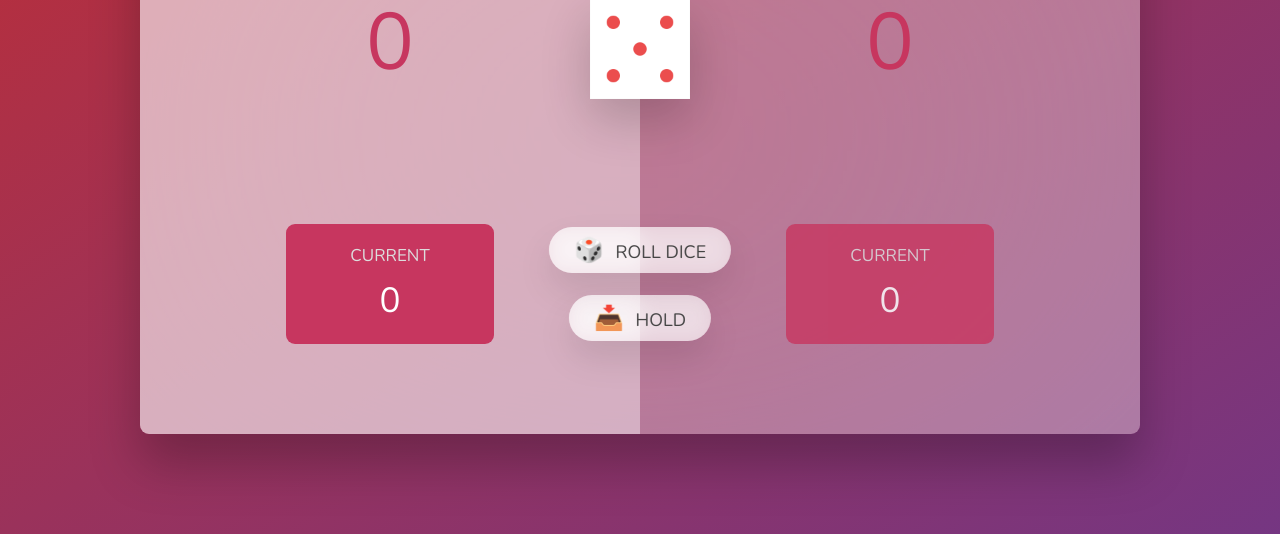
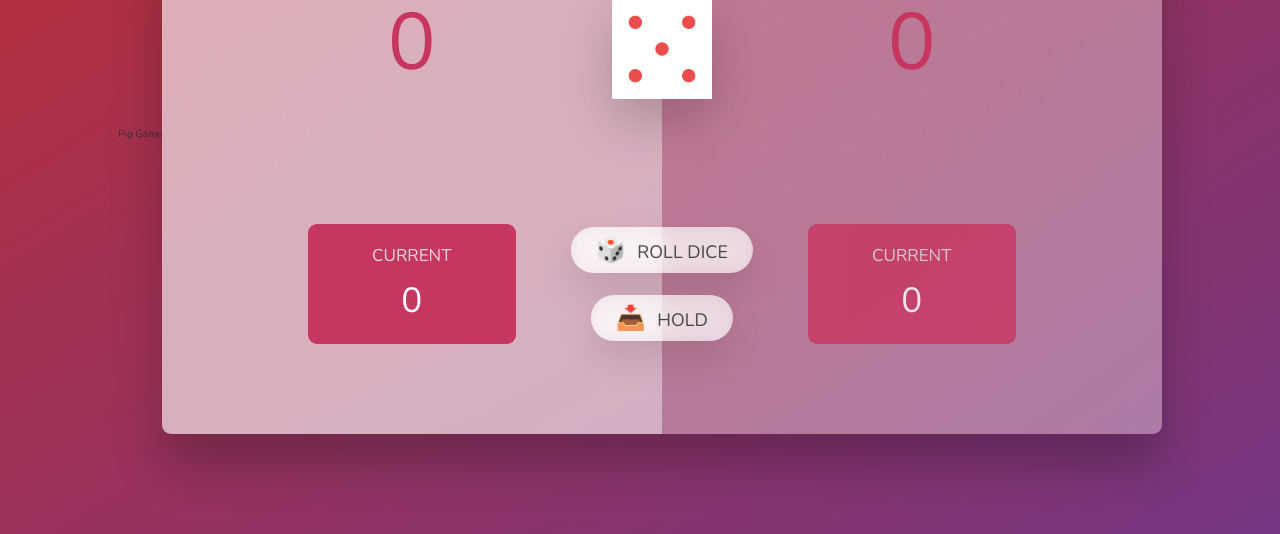
Before and after one commit to Erlyo/Pig-Game_follow-project, a plain HTML site: page index.html in a window 1280 px wide. Shown: the part 266-800 px from the top of the page. Drawn offline with nearby package versions, Linux system fonts and the light colour scheme.

Commit message:
Update index.html

```diff
--- a/index.html
+++ b/index.html
@@ -8,6 +8,7 @@
     <title>Pig Game</title>
   </head>
   <body>
+    <p class="game-name">Pig Game<p/>
     <main>
       <section class="player player--0 player--active">
         <h2 class="name" id="name--0">Player 1</h2>
```
